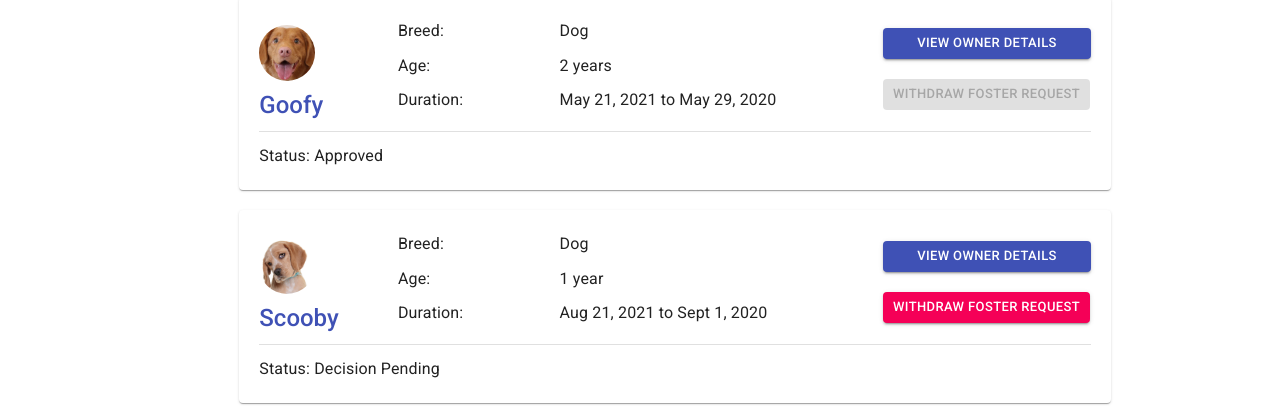
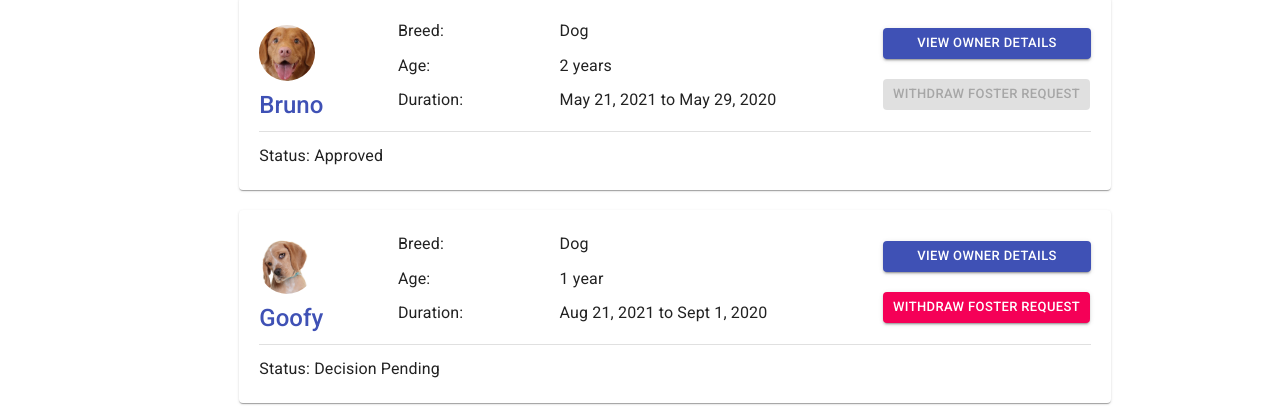
Before and after one commit to vasisht54/Pet-Foster-Frontend, a React (Create React App) app: page /ViewFosterRequest in a window 1280 px wide. Shown: the part 119-525 px from the top of the page. Built offline with nearby package versions, Linux system fonts and the light colour scheme.

Commit message:
redirection and pet name changes

```diff
--- a/src/MyFosterRequests/MyFosterRequests.js
+++ b/src/MyFosterRequests/MyFosterRequests.js
@@ -69,7 +69,7 @@ const MyRequests = [
   {
     id: 1,
     image: "static/images/cards/dog.jpeg",
-    name: "Goofy",
+    name: "Bruno",
     age: "2 years",
     type: "Dog",
     duration: "May 21, 2021 to May 29, 2020",
@@ -78,7 +78,7 @@ const MyRequests = [
   {
     id: 2,
     image: "static/images/details/dog2.jpeg",
-    name: "Scooby",
+    name: "Goofy",
     age: "1 year",
     type: "Dog",
     duration: "Aug 21, 2021 to Sept 1, 2020",
--- a/src/PetListing/FosterRequestTable.js
+++ b/src/PetListing/FosterRequestTable.js
@@ -133,7 +133,8 @@ export const FosterRequestTable = () => {
       <Grid container item xs={4}>
         <div>
           <Button
-            onClick={() => history.goBack()}
+            // onClick={() => history.goBack()}
+            onClick={() => history.push("/ViewFosterRequestForMyPet")}
             className={classes.backButton}
             startIcon={<ArrowBackIosIcon />}
           >
```
